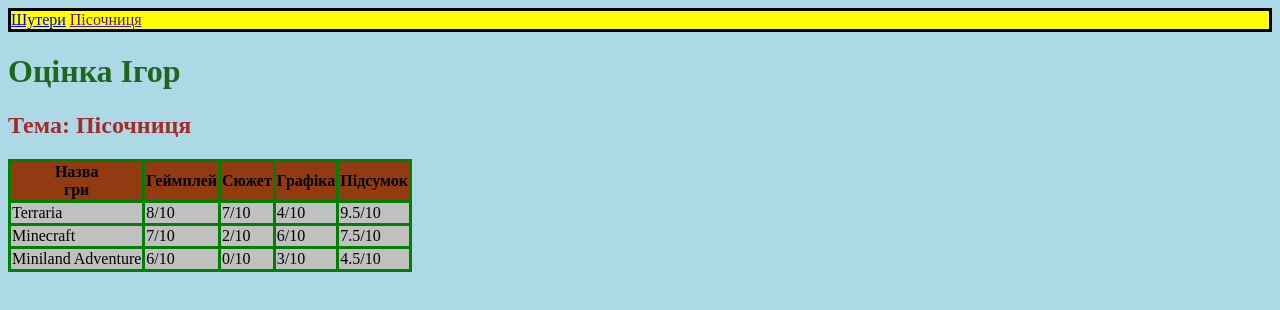
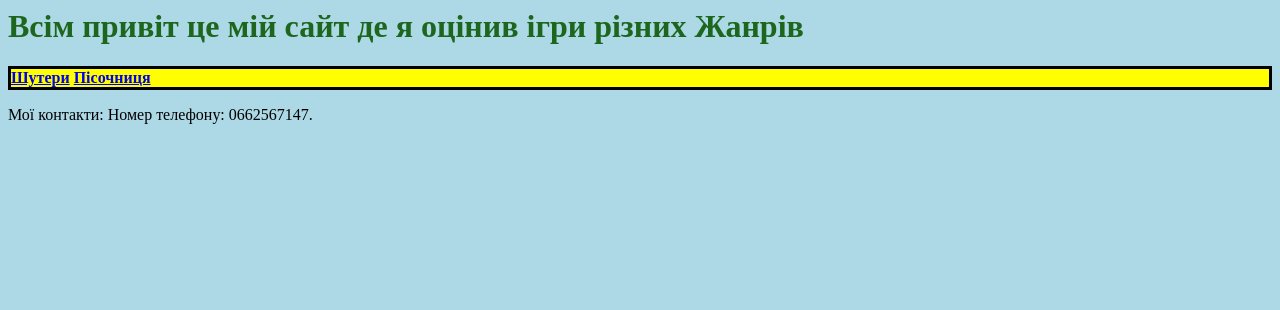
Before and after one commit to LOPOKIHE/Game-Rating, a plain HTML site: page index.html in a window 1280 px wide. Drawn offline with Linux system fonts and the light colour scheme.

Commit message:
Update index.html

```diff
--- a/index.html
+++ b/index.html
@@ -1,40 +1,14 @@
 <html>
-    <head>
-        <link rel="stylesheet"href="style.css"/>
-    </head>
+<head>
+    <link rel="stylesheet"href="style.css"/>
+</head>
+    <h1>Всім привіт це мій сайт де я оцінив ігри різних Жанрів</h1>
     <header>
-        <a href="https://lopokihe.github.io/Game-Rating-2/">Шутери</a> <a href="">Пісочниця</a>
+        <b><a href="https://lopokihe.github.io/Game-Rating-2/">Шутери</a> <a href="https://lopokihe.github.io/Game-Rating/">Пісочниця</a></b>
     </header>
-    <h1>Оцінка Ігор</h1>
-    <h2>Тема: Пісочниця</h2>
-    <table>
-        <tr>
-            <th> Назва<br> гри</th>
-            <th> Геймплей</th>
-            <th> Сюжет</th>
-            <th> Графіка</th>
-            <th> Підсумок</th>
-        </tr>
-        <tr>
-            <td> Terraria</td>
-            <td> 8/10</td>
-            <td> 7/10</td>
-            <td> 4/10</td>
-            <td> 9.5/10</td>
-        </tr>
-        <tr>
-            <td> Minecraft</td>
-            <td> 7/10</td>
-            <td> 2/10</td>
-            <td> 6/10</td>
-            <td> 7.5/10</td>
-        </tr>
-        <tr>
-            <td> Miniland Adventure</td>
-            <td> 6/10</td>
-            <td> 0/10</td>
-            <td> 3/10</td>
-            <td> 4.5/10</td>
-        </tr>
-    </table>
+    <footer>
+        <p>Мої контакти:
+            Номер телефону: 0662567147.
+        </p>
+        </footer>
 </html>
```
